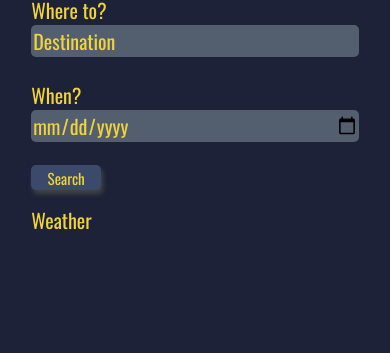
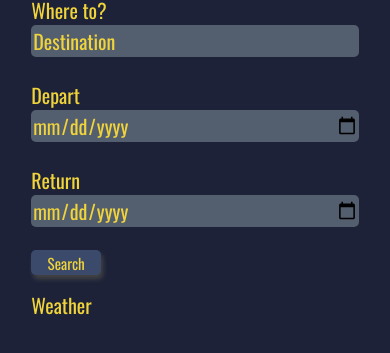
Before and after one commit to nickhibbits/travel-app, a website built with webpack: page src/client/views/index.html in a window 390 px wide. Shown: the part 133-486 px from the top of the page. Built offline with nearby package versions, Linux system fonts and the light colour scheme; a web font is replaced by a local one.

Commit message:
Feature: Update UI

```diff
--- a/src/client/js/app.js
+++ b/src/client/js/app.js
@@ -42,7 +42,7 @@ if(mm<10){
 }
 today = yyyy+'-'+mm+'-'+dd;
 document.getElementById("depart").setAttribute("min", today);
-
+document.getElementById("return").setAttribute("min", today);
 // Compare dates to get either current or future weather from Weatherbit
 function dateCompare(data) {
     Date.prototype.addDays = function(days) {
@@ -58,6 +58,7 @@ function dateCompare(data) {
     let differenceByDay = difference / (1000 * 3600 * 24);
     if (differenceByDay <= 0) {
       console.log('input date is within 7 days of current date');
+      console.log(userDate);
       postWeather("http://localhost:8000/current", {country:data.geonames[0], latitude:data.geonames[0].lat, longitude:data.geonames[0].lng});
       postPicture("http://localhost:8000/picture", {city:data.geonames[0].name});
     }
@@ -119,7 +120,7 @@ const update = async () => {
         image.setAttribute('src', `${allData.pixbay.picture}`);
         image.setAttribute('height', `${allData.pixbay.height}`);
         image.setAttribute('width', `${allData.pixbay.width}`);
-        document.getElementById("weatherInput").innerHTML = `${allData.currentWeather.temp}`;
+        document.getElementById("weatherInput").innerHTML = `${allData.currentWeather.temp}` * 1.8 + 32 +"°F";
         document.getElementById("weatherDescript").innerHTML = `${allData.currentWeather.description}`;
     } catch (error) {
         console.log("error", error);
--- a/src/client/styles/breakpoints.scss
+++ b/src/client/styles/breakpoints.scss
@@ -1,6 +1,6 @@
 @media screen and (max-width: 625px) {
   #app{
-      grid-template-rows: 110px 75px 75px 30px 150px 450px;
+      grid-template-rows: 110px 75px 75px 75px 30px 150px 450px;
       grid-template-columns: 100%;
       height: 150vh;
       width: 100%;
@@ -20,18 +20,22 @@
       grid-area: 3/1/3/1;
   }
 
+  .return {
+      grid-area: 4/1/4/1;
+  }
+
   button {
-      grid-area: 4/1/4/1;
+      grid-area: 5/1/5/1;
       border-radius: 5px;
   }
 
   .weatherHeader {
       font-size: 20px;
-      grid-area: 5/1/5/1;
+      grid-area: 6/1/6/1;
       // border: 1px solid green;
   }
 
   .picture{
-      grid-area: 6/1/6/1;
+      grid-area: 7/1/7/1;
   }
 }
--- a/src/client/styles/style.scss
+++ b/src/client/styles/style.scss
@@ -8,7 +8,7 @@ body{
 #app{
     display: grid;
     // margin declaration below not working??
-    grid-template-rows: 110px 65px 25px 400px;
+    grid-template-rows: 110px 65px 25px 300px;
     grid-template-columns: repeat(8, 1fr);
     height: 100vh;
     width: 100%;
@@ -44,6 +44,10 @@ body{
 
 .depart {
     grid-area: 2/2/2/3;
+}
+
+.return {
+    grid-area: 2/3/2/4;
 }
 
 .picture{
--- a/src/client/views/index.html
+++ b/src/client/views/index.html
@@ -15,11 +15,16 @@
     <input type="text" id="dest" placeholder="Destination">
   </form>
   <form class ="holder depart">
-    <label for="depart">When?</label>
+    <label for="depart">Depart</label>
     <input class= "myInput" id="depart" type="date" name="bday">
     <!-- Verify best format for cross-browser rendering -->
     <!-- <input type="week" name="<user_week">
     <input type="month" name="user_month"> -->
+  </form>
+  <form class ="holder return">
+    <label for="depart">Return</label>
+    <input class= "myInput" id="return" type="date" name="bday">
+
   </form>
   <button id="search" type = "submit">Search</button>
   <div class ="holder picture">
```
Also changed, not shown: src/server/server.js (+4 -3 lines).
